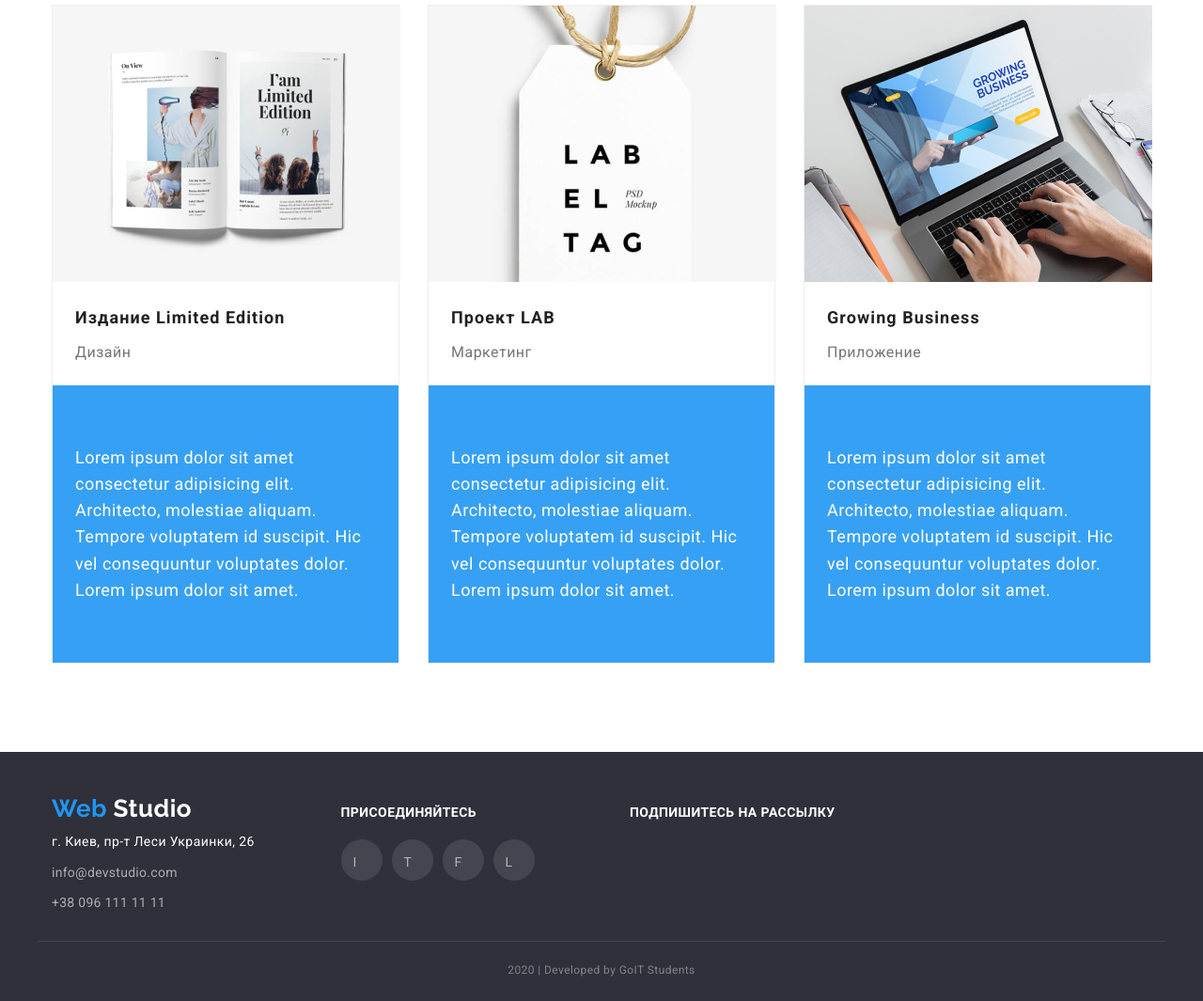
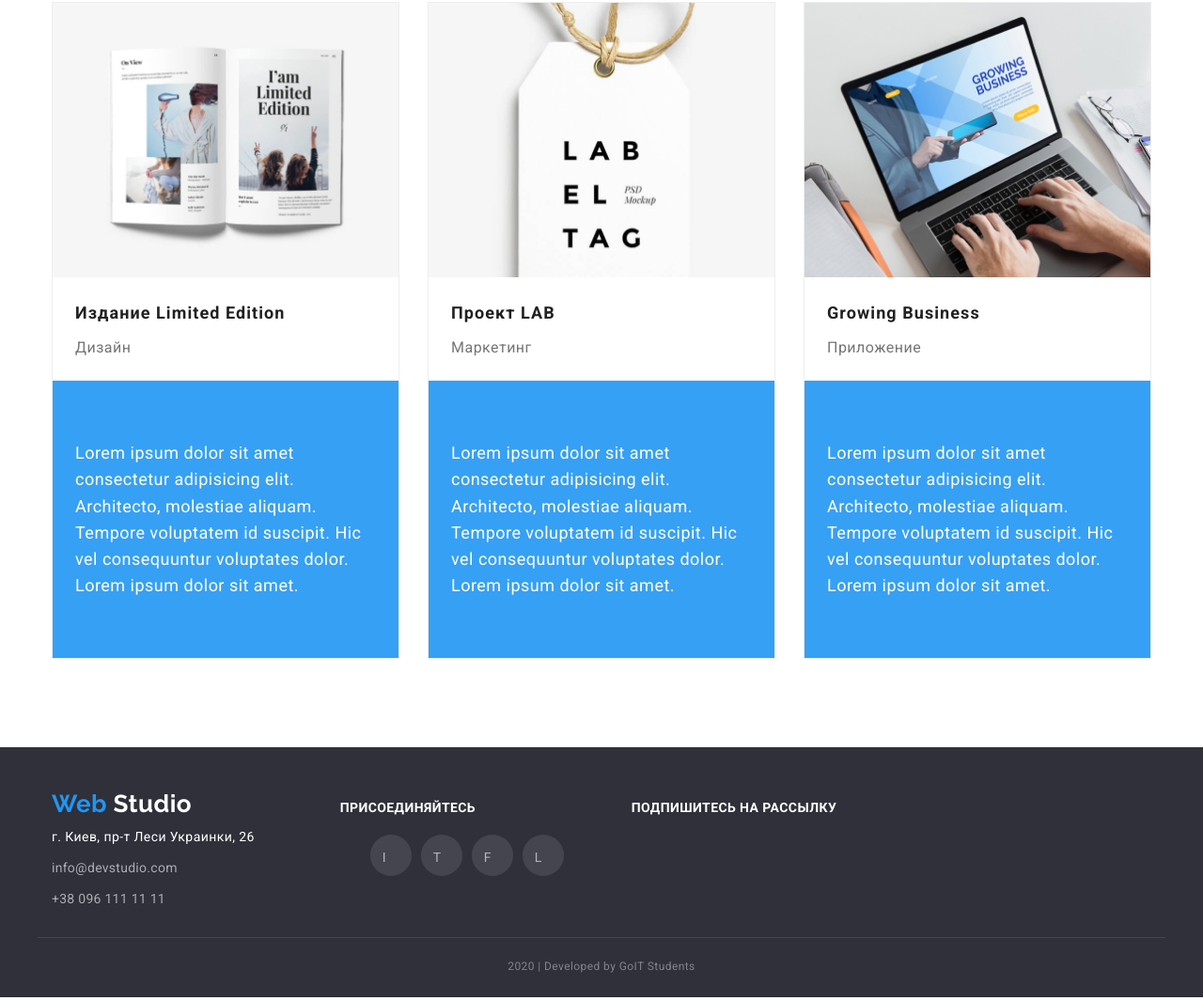
Before and after one commit to AlinaBovdyr/goit-markup-hw-03, a plain HTML site: page portfolio.html in a window 1280 px wide. Shown: the part 1719-2784 px from the top of the page at 94% size. Drawn offline with nearby package versions, Linux system fonts and the light colour scheme.

Commit message:
Еще правки

```diff
--- a/css/style.css
+++ b/css/style.css
@@ -282,9 +282,9 @@ a {
   display: flex;
   justify-content: space-between;
 
-  margin-left: 32px;
-  margin-right: 32px;
-  margin-bottom: 24px;
+  padding-left: 32px;
+  padding-right: 32px;
+  padding-bottom: 24px;
 }
 
 .social-links {
@@ -490,6 +490,8 @@ a {
 
 .card img {
   display: block;
+  max-width: 100%;
+  height: auto;
 }
 
 .portfolio .link {
@@ -500,7 +502,7 @@ a {
 }
 
 .image-description {
-  margin: 20px 24px;
+  padding: 20px 24px;
 }
 
 .list-title {
```
Also changed, not shown: images/section-team/John.jpg, images/section-team/Marta.jpg, images/section-team/Martin.jpg.
